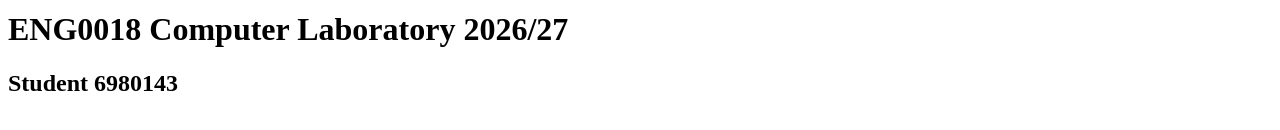
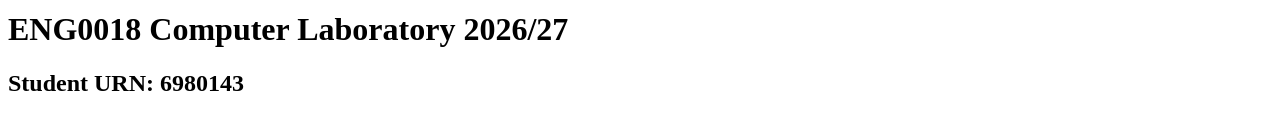
Before and after one commit to FEPSFY6980143/FY6980143, a plain HTML site: page index.html in a window 1280 px wide. Shown: the part 322-452 px from the top of the page. Drawn offline with Linux system fonts and the light colour scheme.

Commit message:
Update student identifier format in index.html

```diff
--- a/index.html
+++ b/index.html
@@ -3,6 +3,6 @@
   <head>
     <img src="WebBanner2026.png" alt="Banner" width="1200" height="300">
     <h1><b>ENG0018 Computer Laboratory 2026/27</b></h1>
-    <h2>Student 6980143</h2>
+    <h2>Student URN: 6980143</h2>
   </head>
 </html>
```
